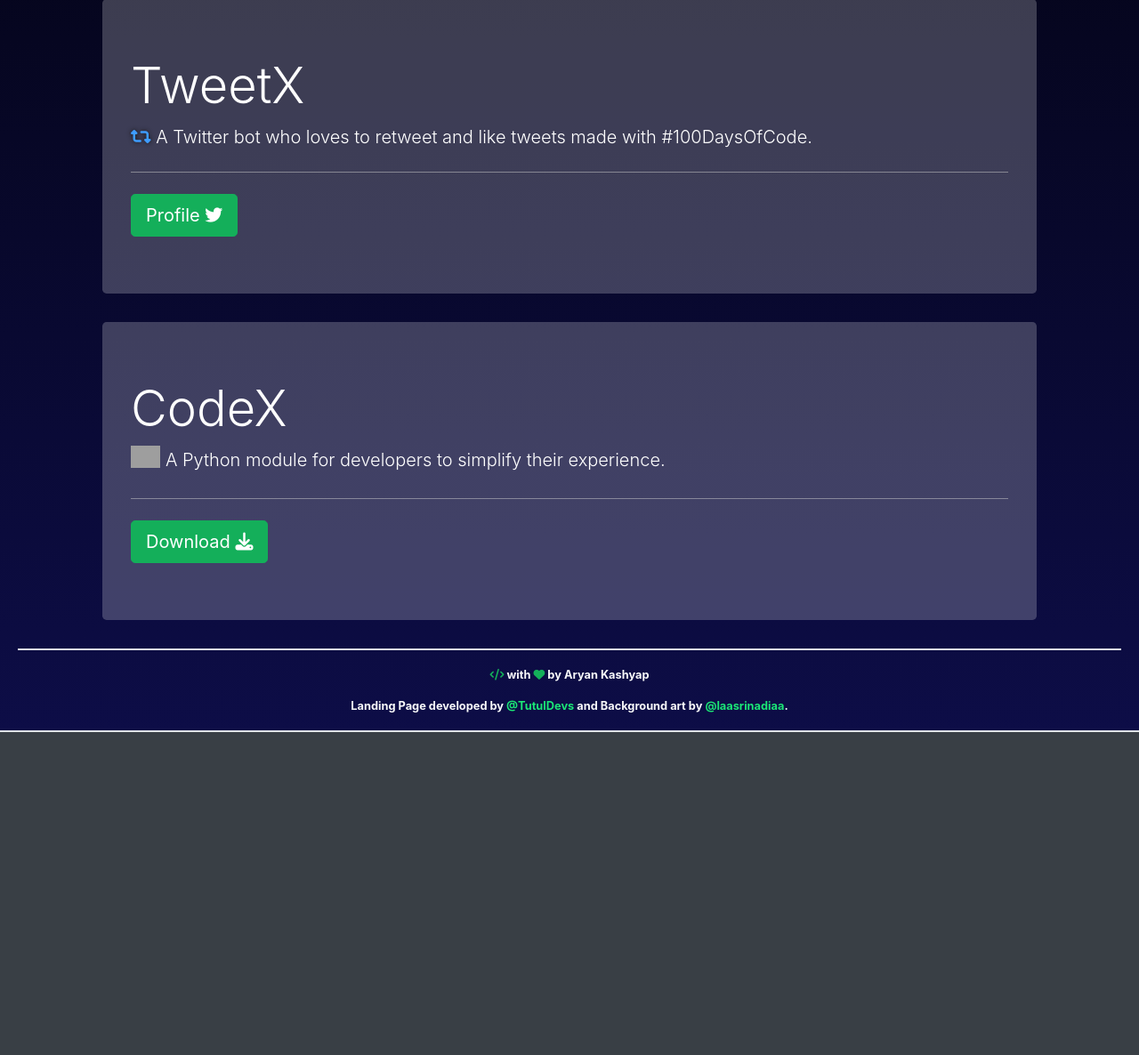
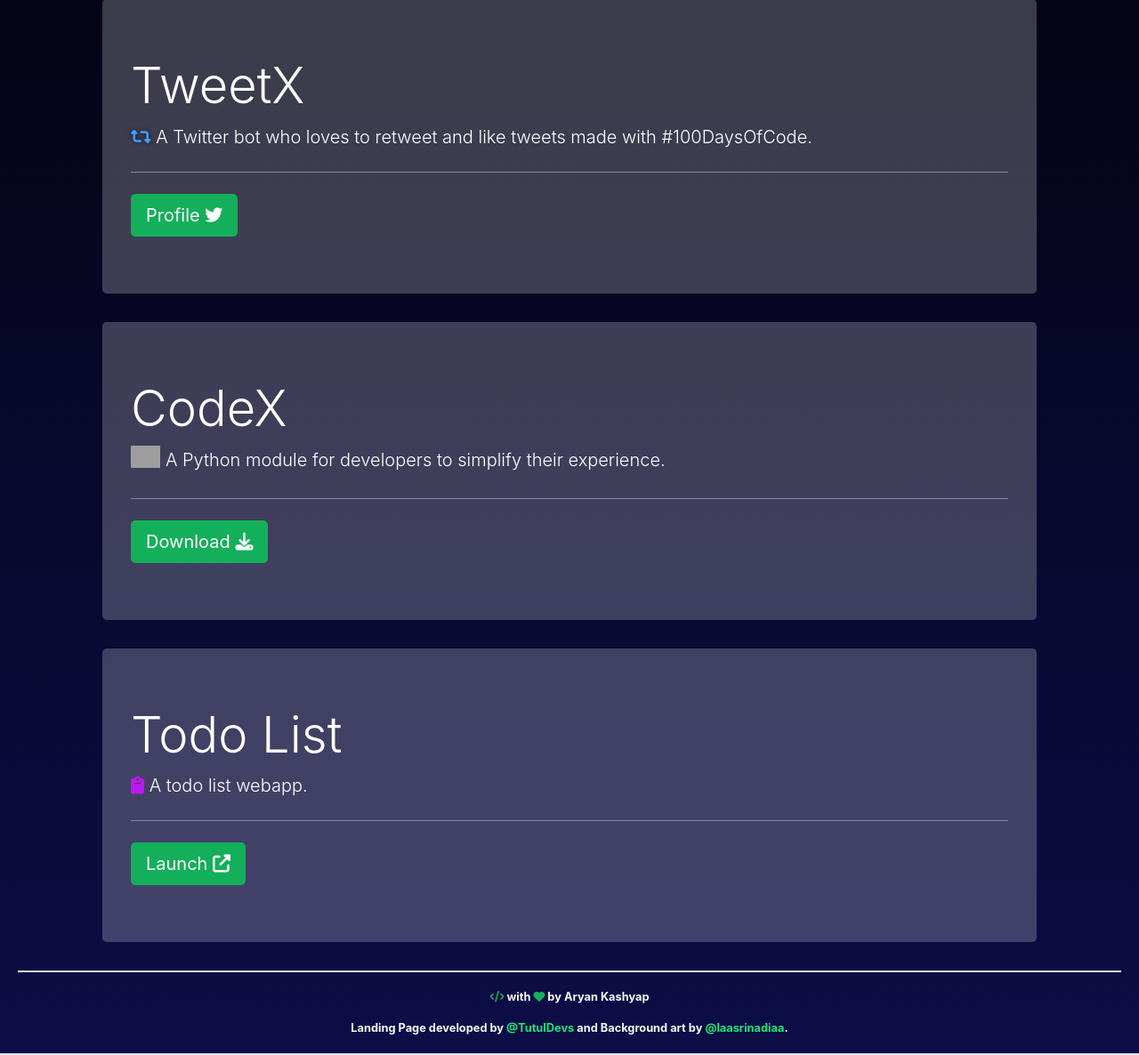
Before and after one commit to iaryankashyap/ConneX, a Flask app: page /admin_home in a window 1280 px wide. Shown: the part 1118-2304 px from the top of the page at 89% size. Before the commit the page ends 1941 px from the top, so only its background shows below. Run offline with Flask 2, Linux system fonts and the light colour scheme; some libraries are stand-ins or nearby versions; grey boxes are pictures that could not be loaded.

Commit message:
Added Todo List

```diff
--- a/webapp/templates/homepage2.html
+++ b/webapp/templates/homepage2.html
@@ -89,6 +89,7 @@
               <a class="dropdown-item bg-dark text-light" href="#enc"><i class="fas fa-key"></i> Enkrypt</a>
               <a class="dropdown-item bg-dark text-light" href="#tweetx"><i class="fas fa-retweet"></i> TweetX</a>
               <a class="dropdown-item bg-dark text-light" href="#codex"><i class="fab fa-python"></i> CodeX</a>
+              <a class="dropdown-item bg-dark text-light" href="#todo"><i class="fas fa-clipboard"></i> Todo List</a>
             </div>
 
           </li>
@@ -217,6 +218,20 @@
         >Download <i class="fas fa-download"></i></a
       >
     </div>
+    <div style="margin-left: 30px; margin-right: 30px;" class="jumbotron ">
+      <h1 id="todo" class="display-4">Todo List</h1>
+      <p class="lead"> <i style="color: #be17f1;" class="fas fa-clipboard"></i> A todo list webapp.</p>
+
+      <hr class="opp my-4" />
+
+      <a
+        class="btn btn-primary btn-lg"
+        href="/todo"
+        role="button"
+        id="buttonn"
+        >Launch <i class="fas fa-external-link-alt"></i></a
+      >
+    </div>
   </div>
 
     <div style="margin: 20px;" class="border"></div>
```
